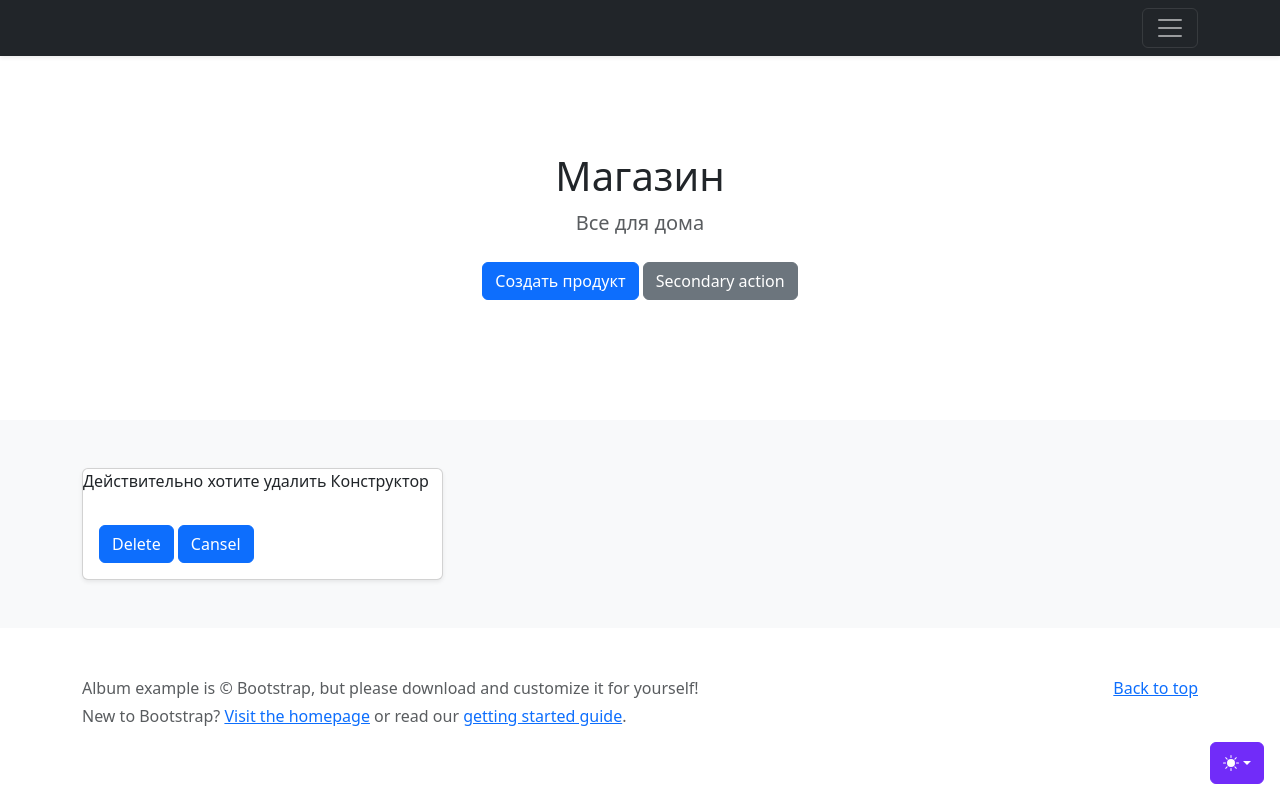
After one commit to GalinaUm/homework_django, a Django app: page /catalog/2/delete/ in a window 1280 px wide. The commit adds this page. Run offline with Django 5.2, Linux system fonts and the light colour scheme; data comes from the database, SQL or seed files in the repository; some libraries are stand-ins or nearby versions.

Commit message:
product_forms delete

```diff
--- a/catalog/templates/catalog/includes/inc_menu.html
+++ b/catalog/templates/catalog/includes/inc_menu.html
@@ -5,7 +5,7 @@
                 <p class="text-body-secondary">Информация</p></div>
             <div class="col-sm-4 offset-md-1 py-4"><h4>Навигация</h4>
                 <ul class="list-unstyled">
-                    <li><a href="{% url 'catalog:products_list' %}" class="text-white">Главная</a></li>
+                    <li><a href="{% url 'catalog:product_list' %}" class="text-white">Главная</a></li>
                     <li><a href="#" class="text-white">Вход</a></li>
                     <li><a href="#" class="text-white">Регистрация</a></li>
                 </ul>
--- /dev/null
+++ b/catalog/templates/catalog/product_confirm_delete.html
@@ -0,0 +1,23 @@
+{% extends 'catalog/base.html' %}
+{% load my_tags %}
+{% block content %}
+<div class="album py-5 bg-body-tertiary">
+    <div class="container">
+        <div class="row row-cols-1 row-cols-sm-2 row-cols-md-3 g-3">
+            <div class="col">
+                <div class="card shadow-sm">
+                    <p class="card-text">Действительно хотите удалить {{object.name}}</p>
+                    <div class="card-body">
+                        <form enctype="multipart/form-data" method="post">
+                            {% csrf_token %}
+                            <button type="submit" class="btn btn-primary">Delete</button>
+                            <a class="btn btn-primary" href="{% url 'catalog:product_list' %}"
+                                   role="button">Cansel</a>
+                        </form>
+                    </div>
+                </div>
+            </div>
+        </div>
+    </div>
+</div>
+{% endblock %}
--- a/catalog/templates/catalog/product_detail.html
+++ b/catalog/templates/catalog/product_detail.html
@@ -16,7 +16,7 @@
                         <p class="card-text">Изменено: {{object.updated_at}}</p>
                         <div class="d-flex justify-content-between align-items-center">
                             <div class="btn-group">
-                                <a class="btn btn-primary" href="{% url 'catalog:products_list' %}"
+                                <a class="btn btn-primary" href="{% url 'catalog:product_list' %}"
                                    role="button">Back</a>
                             </div>
                             <small class="text-body-secondary">9 mins</small></div>
--- a/catalog/templates/catalog/product_list.html
+++ b/catalog/templates/catalog/product_list.html
@@ -17,6 +17,8 @@
                                    role="button">Watch</a>
                                 <a class="btn btn-primary" href="{% url 'catalog:product_update' product.pk %}"
                                    role="button">Update</a>
+                                <a class="btn btn-primary" href="{% url 'catalog:product_delete' product.pk %}"
+                                   role="button">Delete</a>
                             </div>
                             <small class="text-body-secondary">9 mins</small></div>
                     </div>
--- a/catalog/urls.py
+++ b/catalog/urls.py
@@ -1,6 +1,7 @@
 from django.urls import path
 from catalog.apps import CatalogConfig
-from catalog.views import home, contacts, ProductListView, ProductDetailView, ProductCreateView, ProductUpdateView
+from catalog.views import home, contacts, ProductListView, ProductDetailView, ProductCreateView, ProductUpdateView, \
+    ProductDeleteView
 
 app_name = CatalogConfig.name
 
@@ -8,8 +9,9 @@ app_name = CatalogConfig.name
 urlpatterns = [
     path('home/', home, name='home'),
     path('contacts/', contacts, name='contacts'),
-    path('', ProductListView.as_view(), name='products_list'),
+    path('', ProductListView.as_view(), name='product_list'),
     path('catalog/<int:pk>/', ProductDetailView.as_view(), name='product_details'),
     path('catalog/create/', ProductCreateView.as_view(), name='product_create'),
-    path('catalog/<int:pk>/update/', ProductUpdateView.as_view(), name='product_update')
+    path('catalog/<int:pk>/update/', ProductUpdateView.as_view(), name='product_update'),
+    path('catalog/<int:pk>/delete/', ProductDeleteView.as_view(), name='product_delete'),
 ]
--- a/catalog/views.py
+++ b/catalog/views.py
@@ -1,7 +1,7 @@
 from django.http import HttpResponse
 from django.shortcuts import render, get_object_or_404
 from django.urls import reverse_lazy
-from django.views.generic import ListView, DetailView, CreateView, UpdateView
+from django.views.generic import ListView, DetailView, CreateView, UpdateView, DeleteView
 
 from catalog.models import Product, Category
 
@@ -38,10 +38,15 @@ class ProductDetailView(DetailView):
 class ProductCreateView(CreateView):
     model = Product
     fields = ("name", "description", "category", "purchase_price", "image",)
-    success_url = reverse_lazy("catalog:products_list")
+    success_url = reverse_lazy("catalog:product_list")
 
 
 class ProductUpdateView(UpdateView):
     model = Product
     fields = ("name", "description", "category", "purchase_price", "image",)
-    success_url = reverse_lazy("catalog:products_list")
+    success_url = reverse_lazy("catalog:product_list")
+
+
+class ProductDeleteView(DeleteView):
+    model = Product
+    success_url = reverse_lazy("catalog:product_list")
```
